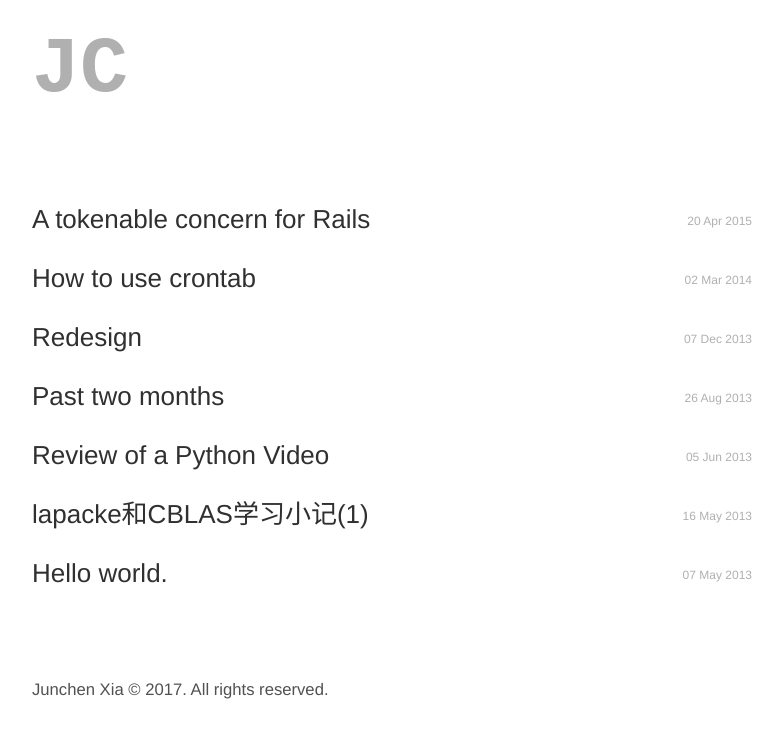
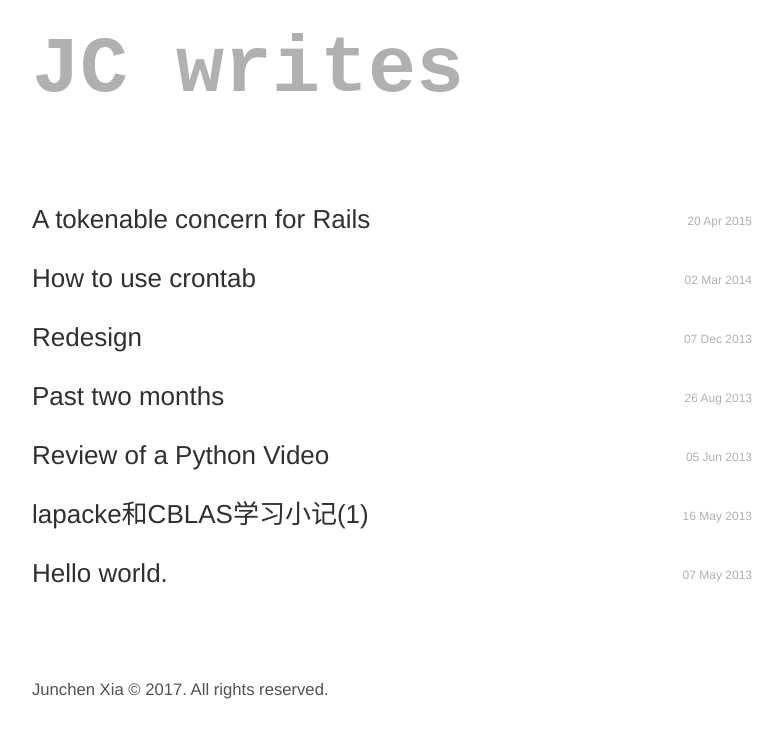
Before and after one commit to jcxia43/onlimii.github.io, a Jekyll site: the page built from index.html, in a window 1280 px wide. Shown: the top 738 px of the page, without its empty margins (248-1031 px from the left). Built offline with Jekyll 4.4.1, drawn with Linux system fonts in a browser that asks for light colours; Markdown is read by kramdown in place of the engine named in the settings.

Commit message:
Change title and tagline

```diff
--- a/_config.yml
+++ b/_config.yml
@@ -1,5 +1,5 @@
-title: JC
-tagline: Personal blog of Junchen Xia (onlimii).
+title: "JC writes"
+tagline: Personal blog of Junchen Xia, aka JC.
 url: http://www.jcxia.com
 baseurl: /
 paginate:         1
```
